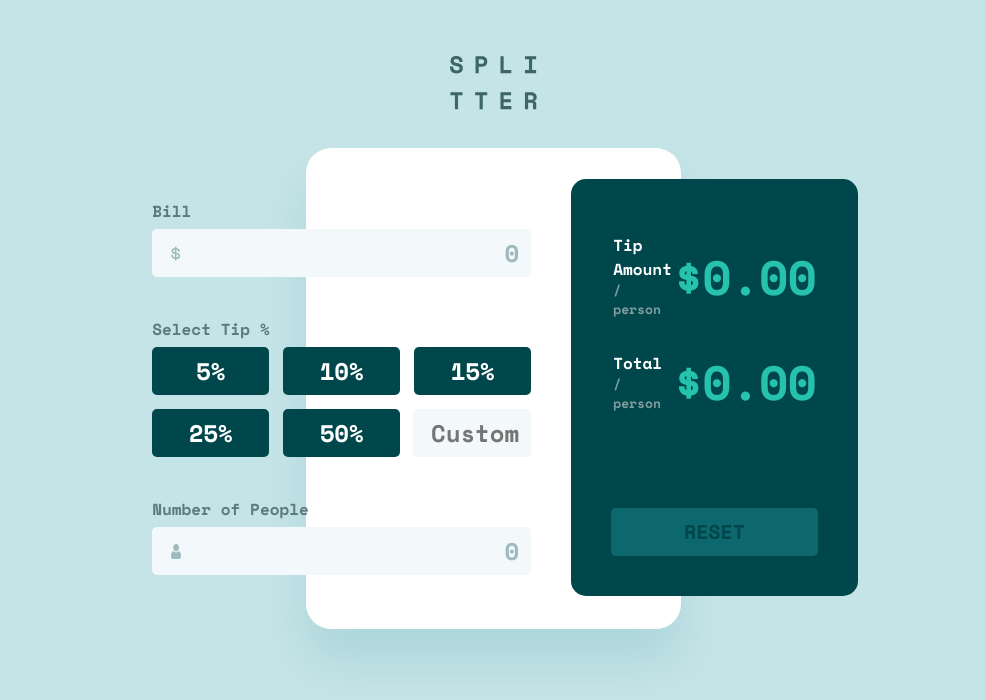
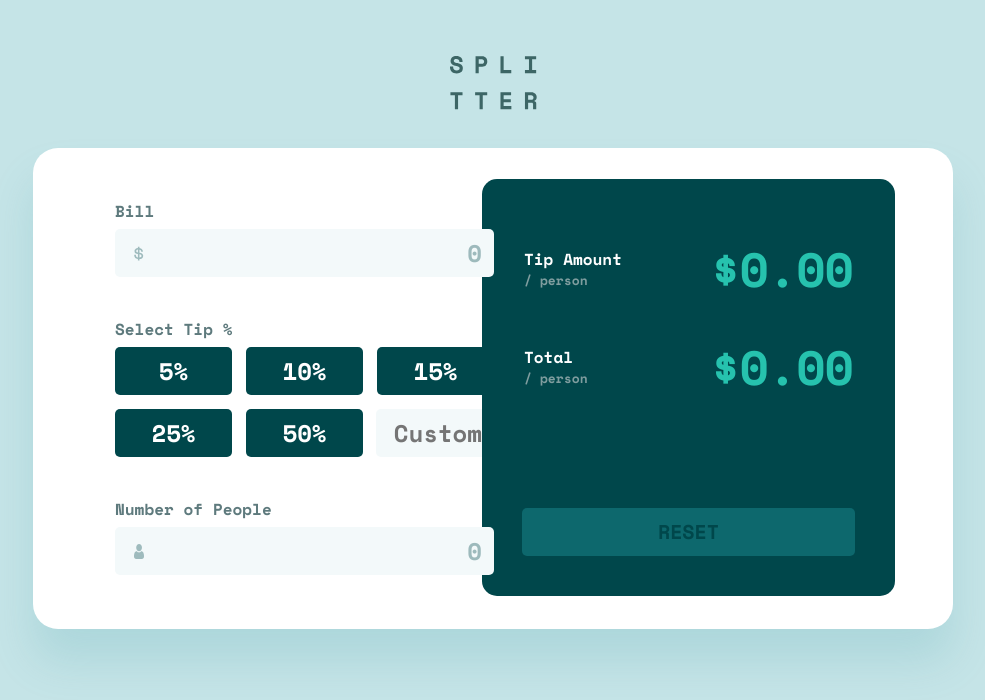
Before and after one commit to floyd910/splitter-tip-counter-app, a React (Create React App) app: page / in a window 1280 px wide. Shown: the top 700 px of the page, without its empty margins (147-1132 px from the left). Built offline with nearby package versions, Linux system fonts and the light colour scheme.

Commit message:
Update Soft.css

```diff
--- a/src/components/soft/Soft.css
+++ b/src/components/soft/Soft.css
@@ -17,7 +17,8 @@
 
 .information {
   padding: 0 8px;
-  width: 327px;
+  width: 100%;
+  max-width: 327px;
 }
 
 @media only screen and (min-width: 1000px) {
@@ -32,6 +33,7 @@
     margin-top: 0px;
     align-items: center;
     justify-content: center;
+    max-width: none;
   }
 
   .information {
```
